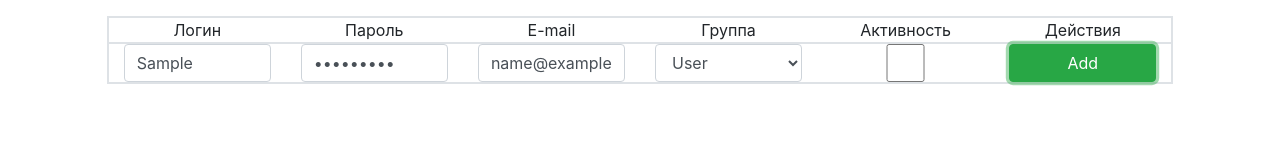
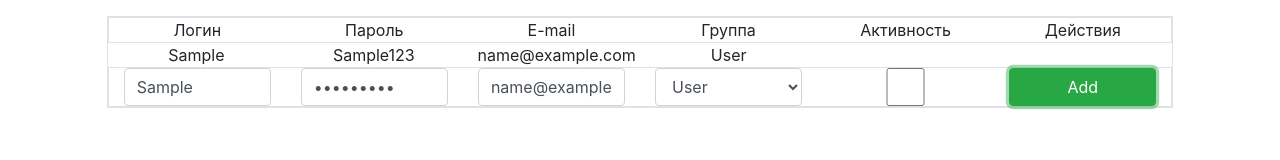
Before and after one commit to woodprop/js-practice, a plain HTML site: page admin_panel.html in a window 1280 px wide. Both pictures are taken after typing "Sample", "Sample123", "name@example.com" into the empty fields and a click on the button "Add". Drawn offline with Linux system fonts and the light colour scheme.

Commit message:
adding row after validation

```diff
--- a/admin_panel.html
+++ b/admin_panel.html
@@ -17,10 +17,10 @@
         </div>
 
         <div class="inputRow row border">
-            <div class="col-2"><input type="text" class="form-control" data-validation="required"></div>
-            <div class="col-2"><input type="password" class="form-control" data-validation="required"></div>
-            <div class="col-2"><input type="email" class="form-control" data-validation="required email"></div>
-            <div class="col-2"><select name="" id="" class="form-control">
+            <div class="col-2"><input type="text" class="form-control input-user-name" data-validation="required"></div>
+            <div class="col-2"><input type="password" class="form-control input-user-pass" data-validation="required"></div>
+            <div class="col-2"><input type="email" class="form-control input-user-email" data-validation="required email"></div>
+            <div class="col-2"><select name="" id="" class="form-control input-user-group">
                 <option value="User">User</option>
                 <option value="Admin">Admin</option>
             </select></div>
@@ -62,6 +62,8 @@
 
 
         function validate(inputsForValidation) {
+            let formValid = true;
+
             inputsForValidation.forEach(function (input) {
                 let valid = true;
                 let error;
@@ -75,15 +77,46 @@
 
                 });
                 cleanError.call(input);
-                if (!valid) showError.call(input, error);
-
+                if (!valid) {
+                    showError.call(input, error);
+                    formValid = false;
+                }
             });
+            return formValid;
         }
 
 
         function addUser() {
             let inputsForValidation = document.querySelectorAll('.inputRow [data-validation]');
-            validate(inputsForValidation);
+            if (validate(inputsForValidation)) {
+                let form = document.querySelector('.inputRow');
+                let userRow = document.createElement('div');
+                let userName = document.createElement('div');
+                let userPass = document.createElement('div');
+                let userEmail = document.createElement('div');
+                let userGroup = document.createElement('div');
+                let userActivity = document.createElement('div');
+                let userButtons = document.createElement('div');
+                userRow.classList.add('row');
+                userName.classList.add('col-2', 'text-center');
+                userName.innerText = form.querySelector('.input-user-name').value;
+                userPass.classList.add('col-2', 'text-center');
+                userPass.innerText = form.querySelector('.input-user-pass').value;
+                userEmail.classList.add('col-2', 'text-center');
+                userEmail.innerText = form.querySelector('.input-user-email').value;
+                userGroup.classList.add('col-2', 'text-center');
+                userGroup.innerText = form.querySelector('.input-user-group').value;
+                userActivity.classList.add('col-2', 'text-center');
+                userButtons.classList.add('col-2', 'text-center');
+                userRow.appendChild(userName);
+                userRow.appendChild(userPass);
+                userRow.appendChild(userEmail);
+                userRow.appendChild(userGroup);
+                userRow.appendChild(userActivity);
+                userRow.appendChild(userButtons);
+
+                form.parentNode.insertBefore(userRow, form);
+            }
         }
 
 
```
